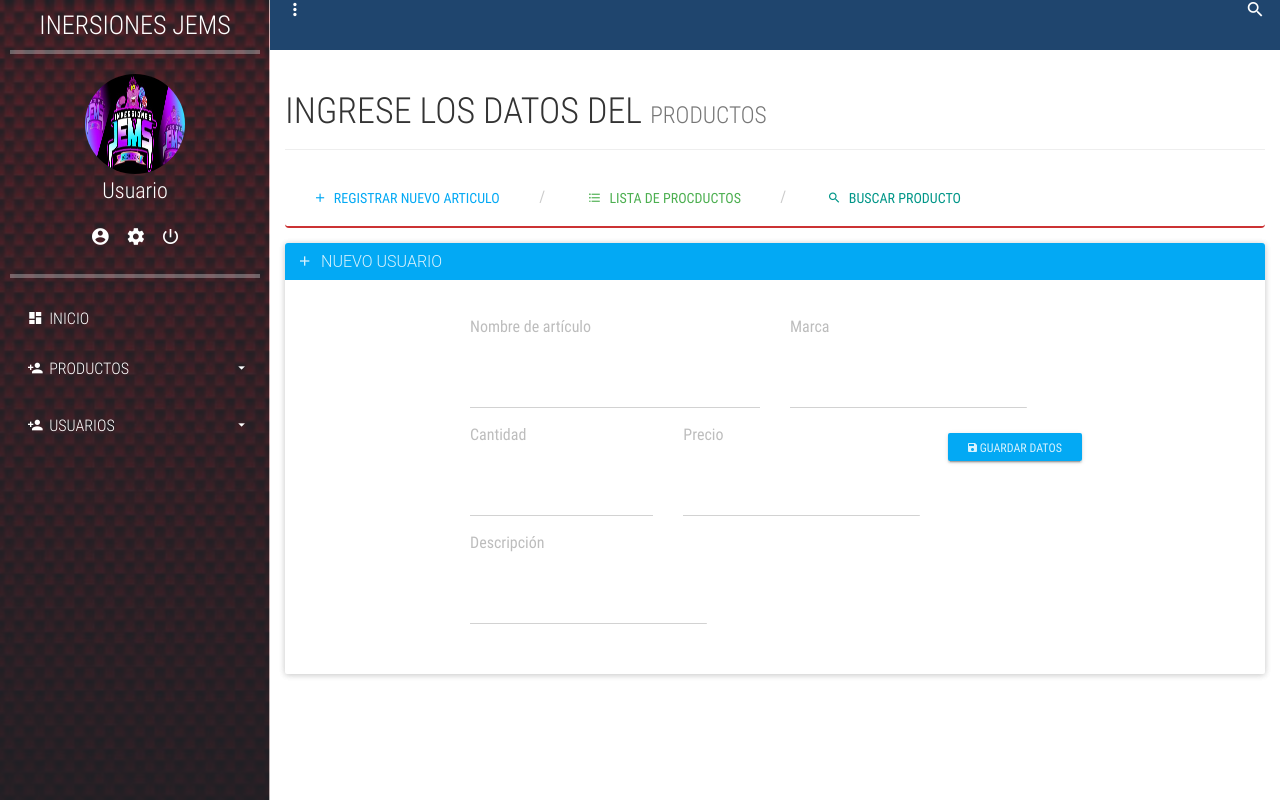
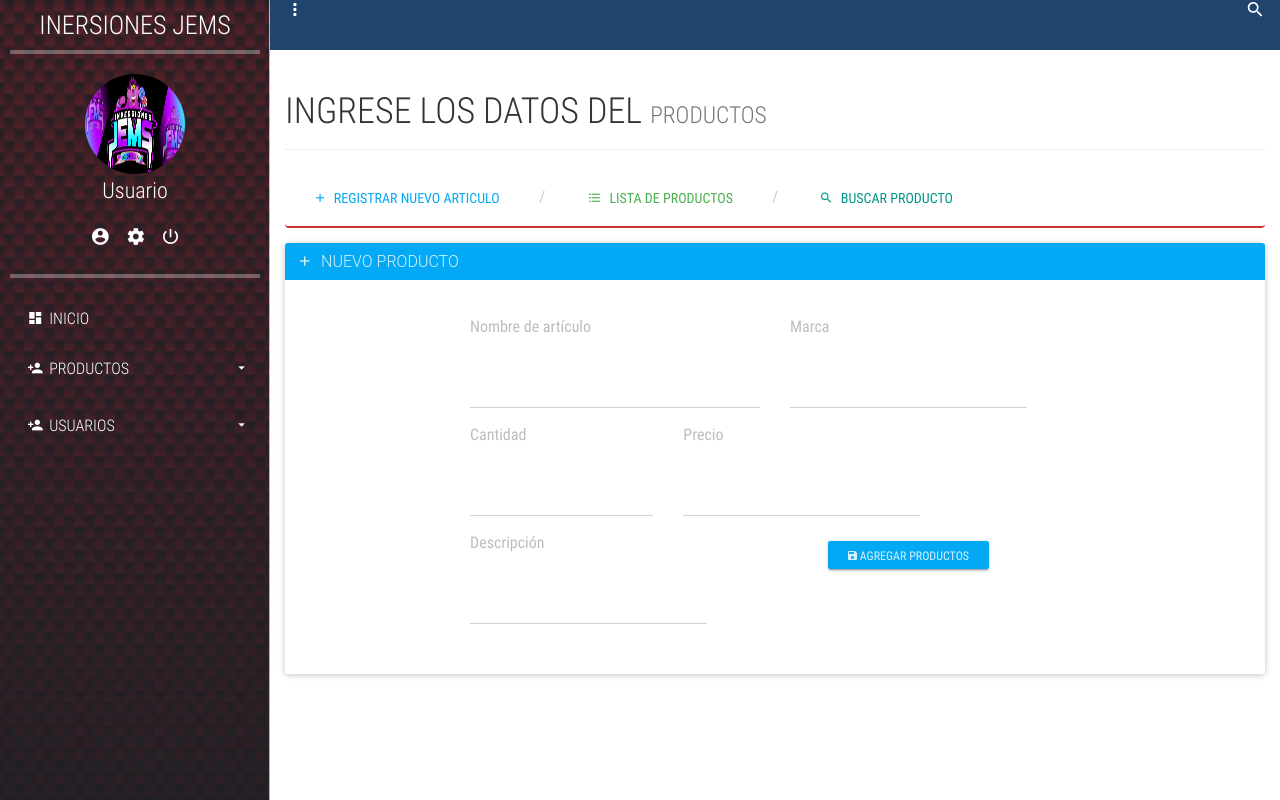
Before and after one commit to pedromigueltorres01/proyectoInventario, a Laravel app: page /productos/create in a window 1280 px wide. Run offline with Laravel 9, Linux system fonts and the light colour scheme; settings files or empty folders that the repository lacks are supplied; some libraries are stand-ins or nearby versions.

Commit message:
Correccion del formulario create

```diff
--- a/resources/views/productos/create.blade.php
+++ b/resources/views/productos/create.blade.php
@@ -1,14 +1,22 @@
 @extends("../layouts.plantilla")
+
+<style>
+    /* Opcional: para ocultar el panel inicialmente */
+    #elemt2 {
+        display: none;
+    }
+</style>
 
 @section("cabecera")
 @endsection
 
 @section("contenido")
-    <div class="container-fluid" >
+<div class="container-fluid">
     <div class="page-header">
         <h1 class="text-titles">INGRESE LOS DATOS DEL <small>PRODUCTOS</small></h1>
     </div>
 </div>
+
 <!--############### Sumenú Productos ###################-->
 <div class="container-fluid">
     <ul class="breadcrumb breadcrumb-tabs">
@@ -18,7 +26,7 @@
             </a>
         </li>
         <li>
-            <a class="btn btn-success" href="/productos"><i class="zmdi zmdi-format-list-bulleted"></i> &nbsp; LISTA DE PROCDUCTOS</a>
+            <a class="btn btn-success" href="/productos"><i class="zmdi zmdi-format-list-bulleted"></i> &nbsp; LISTA DE PRODUCTOS</a>
         </li>
         <li>
             <a href="/productos/buscar" class="btn btn-primary">
@@ -26,90 +34,109 @@
             </a>
         </li>
     </ul>
-      <div class="container-fluid">
-    </div><div class="card-body">
+
+    <div class="card-body">
         @if ($errors->any())
             @foreach ($errors->all() as $error)
-
                 <i class="fas fa-exclamation-triangle"></i>
-                                        @if($error==="Ya existe un producto con ese nombre, desea añadir al Stand?")
-
-
-                                           <form class="row g-3" method="" action="" style="width: 40rem; margin:20px  auto;" >
-                                            <div class="alert alert-danger" role="alert"
-                                        style="--bs-alert-padding-x: 1;
-                                --bs-alert-padding-y: 1;">
+                @if($error === "Ya existe un producto con ese nombre, desea añadir al Stand?")
+                    <form id="formStand" class="row g-3" method="" action="" style="width: 40rem; margin:20px auto;" onsubmit="event.preventDefault(); onFormSubmit();">
+                        <div class="alert alert-danger" role="alert" style="--bs-alert-padding-x: 1; --bs-alert-padding-y: 1;">
                             {{ $error }}
-                                            <button type="submit"  class="btn btn-info btn-raised btn-sm"><strong><i class="zmdi zmdi-plus"></i></strong>  Añadir a Stand</button>
+                            <button type="button" onclick="ver(); mostrarPanel();" class="btn btn-info btn-raised btn-sm">Añadir a Stand</button>
                         </div>
                     </form>
-
                 @else
-                                         <div class="alert alert-danger" role="alert"
-                                        style="--bs-alert-padding-x: 1;
-                                --bs-alert-padding-y: 1;">
+                    <div class="alert alert-danger" role="alert" style="--bs-alert-padding-x: 1; --bs-alert-padding-y: 1;">
                         <strong>{{ $error }}</strong>
-
                     </div>
                 @endif
             @endforeach
         @endif
 
+        <div id="elemt1">
             <div class="panel panel-info">
-        <div class="panel-heading">
-          <h3 class="panel-title"><i class="zmdi zmdi-plus"></i> &nbsp; NUEVO USUARIO</h3>
+                <div class="panel-heading" id="formExistProd">
+                    <h3 class="panel-title"><i class="zmdi zmdi-plus"></i> &nbsp; NUEVO PRODUCTO</h3>
                 </div>
-        <div id="lineChart" class="echart">
-                        </div>
-
                 <div class="panel-body">
-    <form class="row g-3" method="post" action="/productos" style="width: 40rem; margin:20px  auto;" >
-     <!-- {!! Form::open(['url' => '/productos','method' => 'post']) !!}-->
-     <div class="col-md-6" class="form-label">
+                    <form id="form1" class="row g-3" method="post" action="/productos" style="width: 40rem; margin:20px auto;">
+                        {{ csrf_field() }}
+                        <div class="col-md-6">
                             <label for="NombreArticulo" class="form-label">Nombre de artículo</label>
-      <input type="text" class="form-control" name="NombreArticulo" id="" placeholder="">
-       {{csrf_field()}}
+                            <input type="text" class="form-control" name="NombreArticulo" placeholder="">
                         </div>
                         <div class="col-md-5">
                             <label for="Marca" class="form-label">Marca</label>
-    <input type="text" class="form-control" id="" name="Marca" placeholder="">
+                            <input type="text" class="form-control" name="Marca" placeholder="">
                         </div>
                         <div class="col-md-4">
                             <label for="Cantidad" class="form-label">Cantidad</label>
-    <input type="number" class="form-control" name="Stock_cantidad" id="" placeholder="">
+                            <input type="number" class="form-control" name="Stock_cantidad" placeholder="">
                         </div>
-
                         <div class="col-md-5">
                             <label for="Precio" class="form-label">Precio</label>
-    <input type="number" class="form-control" name="Precio" id="" placeholder="">
+                            <input type="number" class="form-control" name="Precio" placeholder="">
                         </div>
-
                         <div class="col-md-5">
                             <label for="Descripcion" class="form-label">Descripción</label>
-    <input type="text" class="form-control" id="" name="Descripcion" placeholder="">
+                            <input type="text" class="form-control" name="Descripcion" placeholder="">
                         </div>
-
-
-
-      </fieldset>
                         <p class="text-center" style="margin-top: 20px;">
-                <button type="submit"  class="btn btn-info btn-raised btn-sm"><i class="zmdi zmdi-floppy"></i> Guardar Datos</button>
+                            <button type="submit" class="btn btn-info btn-raised btn-sm"><i class="zmdi zmdi-floppy"></i> Agregar Productos</button>
                         </p>
-
                     </form>
-
                 </div>
             </div>
         </div>
 
-  </section>
+        <div id="elemt2">
+    <div class="panel panel-info">
+                <div class="panel-heading" id="formExistProd">
+                    <h3 class="panel-title"><i class="zmdi zmdi-plus"></i> &nbsp; ACTUALIZAR STAND</h3>
+                </div>
+                <div class="panel-body">
+            <form id="form2" class="row g-3" method="post" action="/productos" style="width: 40rem; margin:20px auto;">
+                {{ csrf_field() }}
+
+
+                <div class="col-md-4">
+                    <label for="Cantidad" class="form-label">Cantidad</label>
+                    <input type="number" class="form-control" name="Stock_cantidad" placeholder="">
+                </div>
+                <div class="col-md-5">
+                    <label for="Precio" class="form-label">Precio</label>
+                    <input type="number" class="form-control" name="Precio" placeholder="">
+                </div>
+                <div class="col-md-5">
+                    <label for="Descripcion" class="form-label">Descripción</label>
+                    <input type="text" class="form-control" name="Descripcion" placeholder="">
+                </div>
+                <p class="text-center" style="margin-top: 20px;">
+                    <button type="submit" class="btn btn-info btn-raised btn-sm"><i class="zmdi zmdi-floppy"></i> Añadir a Stand</button>
+                </p>
+            </form>
+        </div>
+    </div>
+</div>
 
 @endsection
 
 <script type="text/javascript">
-  function ver(){
-    alert('si')
+    window.onload = function() {
+        document.getElementById('elemt2').style.display = 'none'; // Ocultar form2 al cargar
+    };
+
+    function ver() {
+        document.getElementById('elemt1').style.display = 'none'; // Ocultar form1
+         document.getElementById('formStand').style.display = 'none';
+
+    }
+
+    function mostrarPanel() {
+        document.getElementById('elemt2').style.display = 'block'; // Mostrar form2
     }
 </script>
+
 @section("pie")
 @endsection
```
Also changed, not shown: public/css/app.css (deleted), public/favicon.ico (deleted), resources/DataName/controllerAjax.js (deleted), vendor/phpunit/php-code-coverage/src/Report/Html/Renderer/Template/css/custom.css (deleted), 5 other files. Lines whose indentation alone changed are shown as unchanged.
